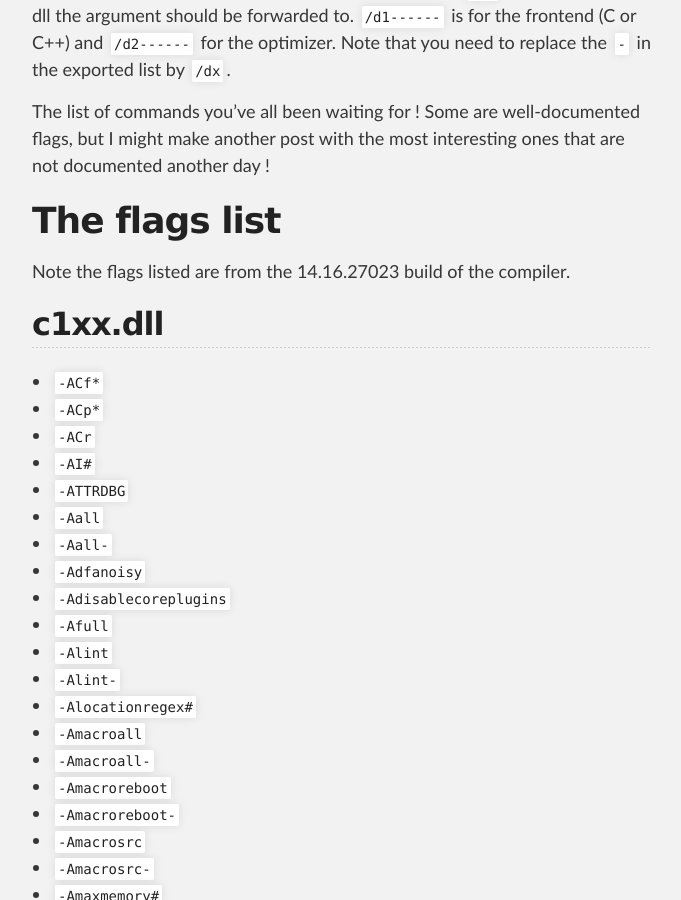
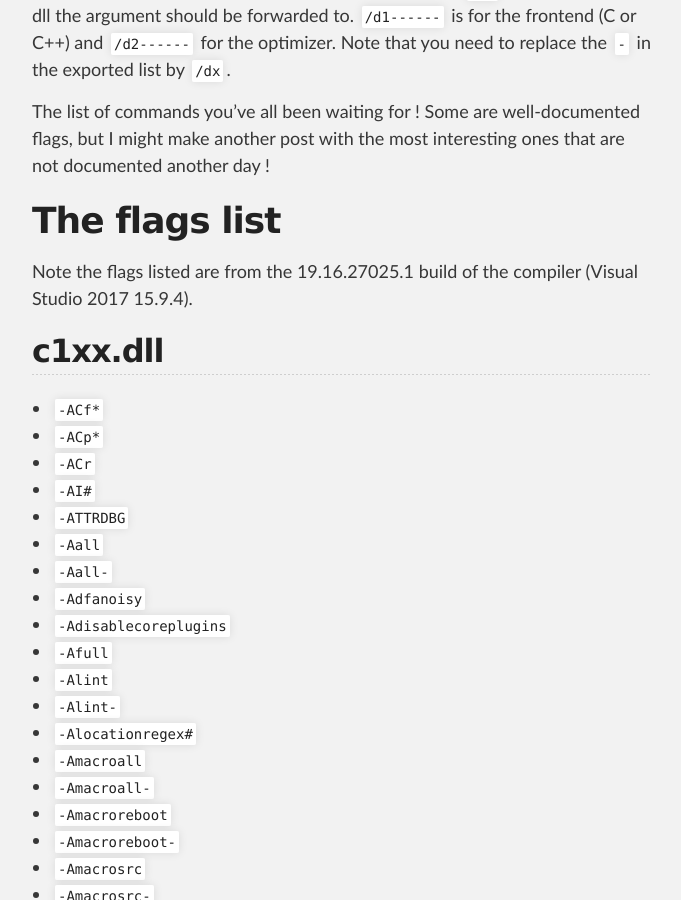
Before and after one commit to Lectem/lectem.github.io, a Jekyll site: the page built from _posts/2019-01-21-MSVC-hidden-flags.markdown, in a window 1280 px wide and 900 px high, scrolled down 907 px. Shown: the whole window, without its empty margins (298-979 px from the left). Built offline with Jekyll 4.4.1, drawn with Linux system fonts in a browser that asks for light colours.

Commit message:
Trigger website rebuild

```diff
--- a/_posts/2019-01-21-MSVC-hidden-flags.markdown
+++ b/_posts/2019-01-21-MSVC-hidden-flags.markdown
@@ -29,7 +29,7 @@ Some are well-documented flags, but I might make another post with the most inte
 
 # The flags list
 
-Note the flags listed are from the 14.16.27023 build of the compiler.
+Note the flags listed are from the 19.16.27025.1 build of the compiler (Visual Studio 2017 15.9.4).
 
 ## c1xx.dll
 
```
